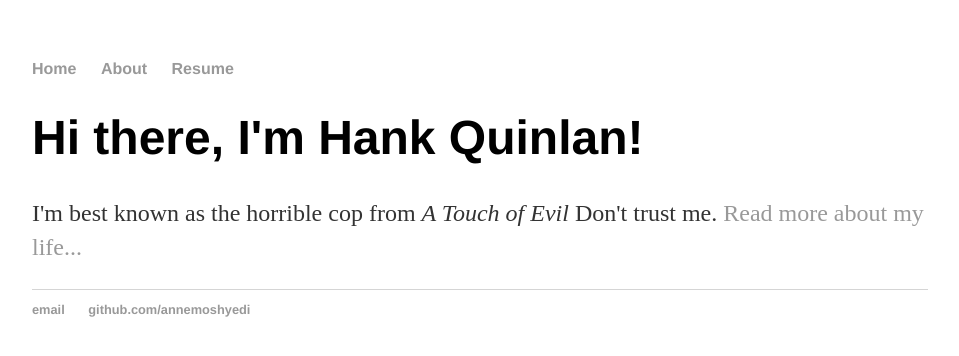
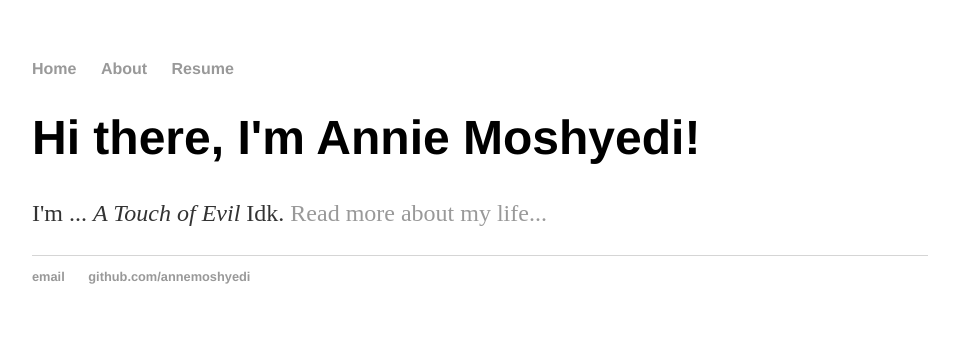
Before and after one commit to anne-moshyedi/anne-moshyedi.github.io, a Jekyll site: the page built from index.html, in a window 1280 px wide. Shown: the top 356 px of the page, without its empty margins (160-1119 px from the left). Built offline with Jekyll 4.4.1, drawn with Linux system fonts in a browser that asks for light colours.

Commit message:
Update index.html

```diff
--- a/index.html
+++ b/index.html
@@ -3,6 +3,6 @@ layout: default
 title: Annie Moshyedi, 2nd Year Student
 ---
 <div class="blurb">
-	<h1>Hi there, I'm Hank Quinlan!</h1>
-	<p>I'm best known as the horrible cop from <em>A Touch of Evil</em> Don't trust me. <a href="/about">Read more about my life...</a></p>
+	<h1>Hi there, I'm Annie Moshyedi!</h1>
+	<p>I'm ... <em>A Touch of Evil</em> Idk. <a href="/about">Read more about my life...</a></p>
 </div><!-- /.blurb -->
```
